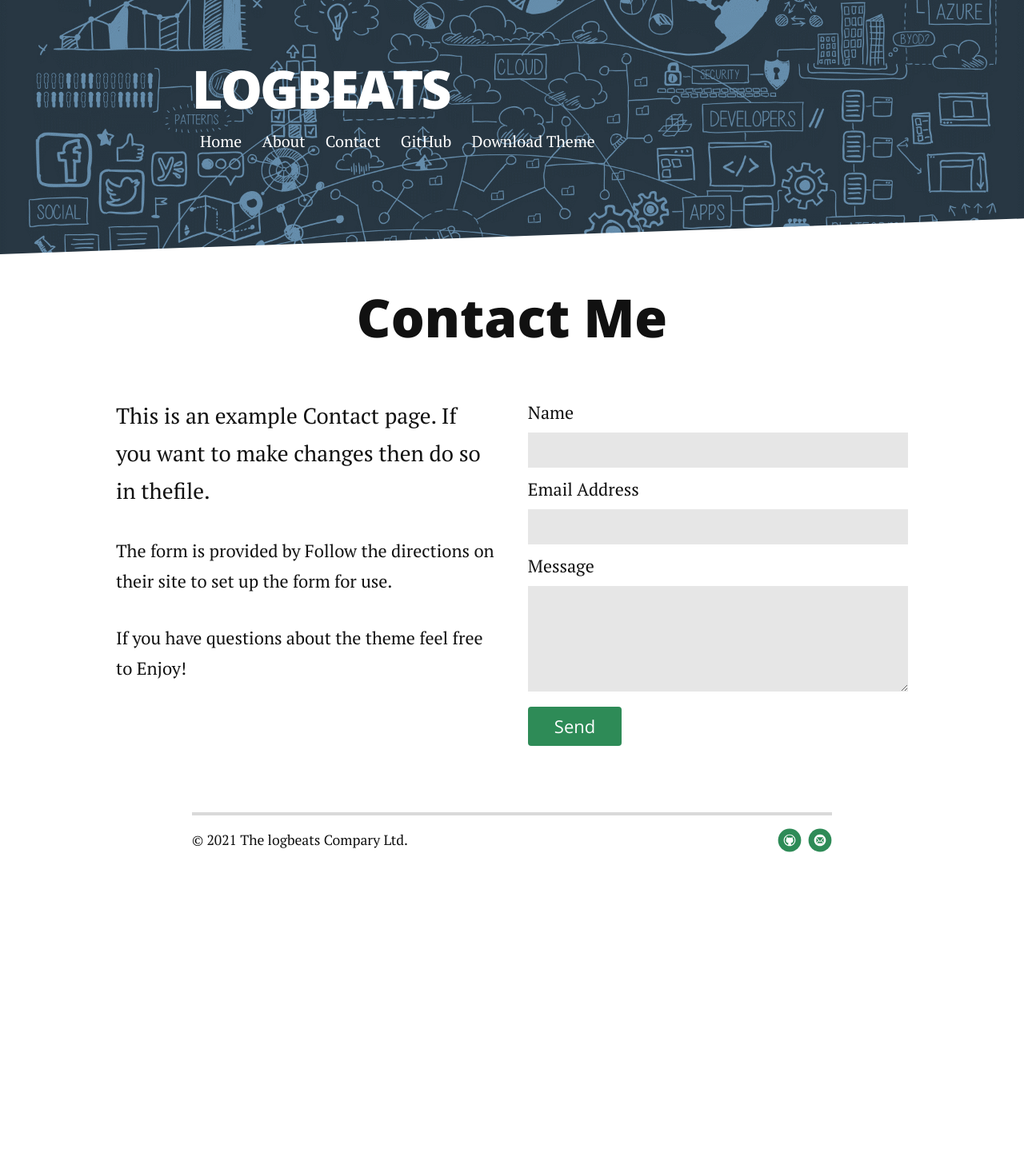
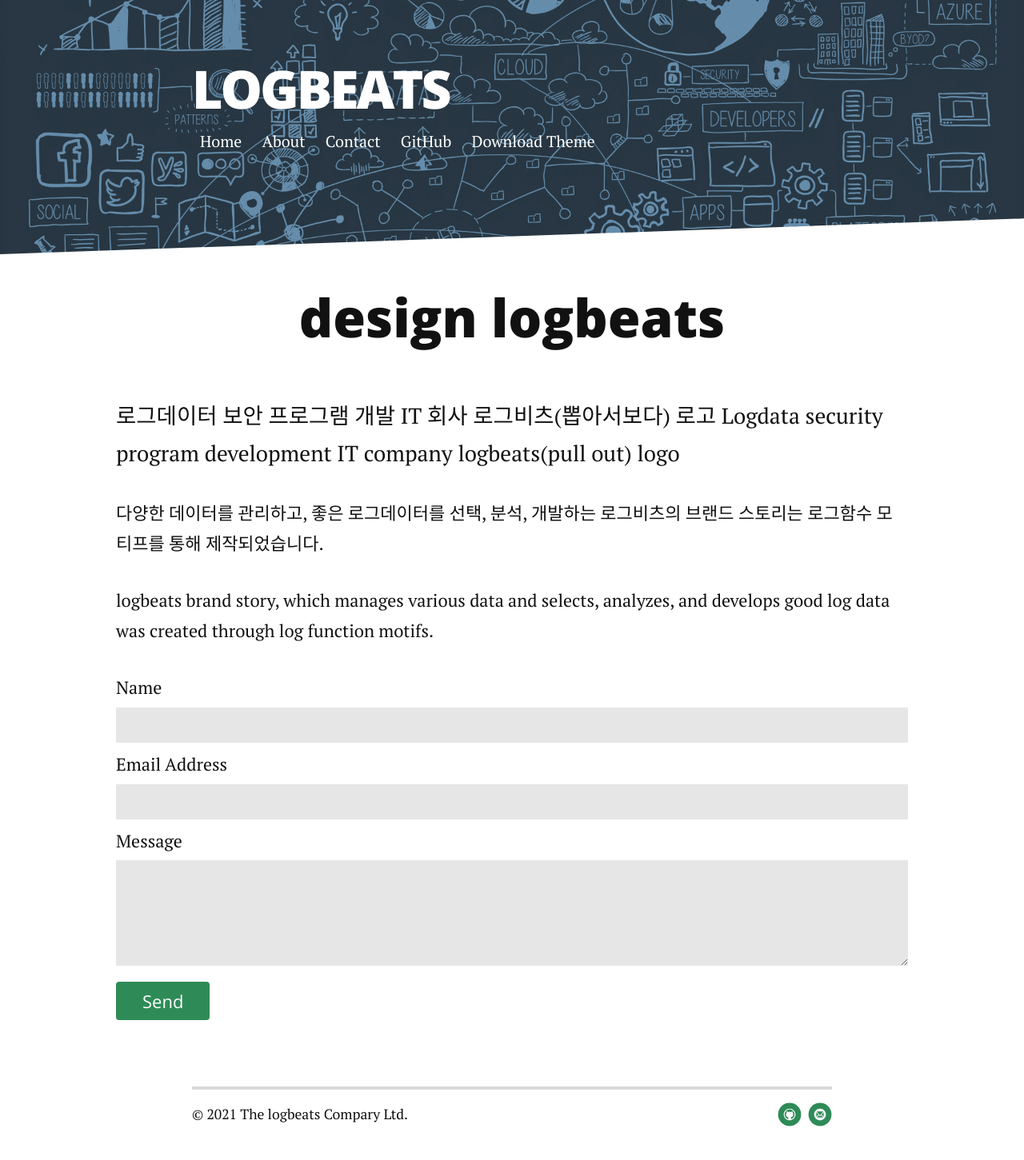
Before and after one commit to logbeats/logbeats.github.io, a Jekyll site: the page built from contact.md, in a window 1280 px wide. Shown: the whole page at 80% size. Built offline with Jekyll 4.4.1, drawn with Linux system fonts in a browser that asks for light colours; nearby versions of some CDN libraries; before the commit the page ends 1107 px from its top, so only the background shows below that.

Commit message:
updata contact

```diff
--- a/contact.md
+++ b/contact.md
@@ -1,14 +1,15 @@
 ---
 layout: default
-title: Contact logbeats
+title: design logbeats
 ---
 
-<div id="contact">
-  <h1 class="pageTitle">Contact Me</h1>
-  <div class="contactContent">
-    <p class="intro">This is an example Contact page. If you want to make changes then do so in thefile.</p>
-    <p>The form is provided by  Follow the directions on their site to set up the form for use.</p>
-    <p>If you have questions about the theme feel free to Enjoy!</p>
+<div id="design">
+  <h1 class="pageTitle">design logbeats</h1>
+  <div class="designlogbeats">
+    <p class="intro">로그데이터 보안 프로그램 개발 IT 회사 로그비츠(뽑아서보다) 로고
+     Logdata security program development IT company logbeats(pull out) logo</p>
+    <p>다양한 데이터를 관리하고, 좋은 로그데이터를 선택, 분석, 개발하는 로그비츠의 브랜드 스토리는 로그함수 모티프를 통해 제작되었습니다.</p>
+    <p>logbeats brand story, which manages various data and selects, analyzes, and develops good log data was created through log function motifs.</p>
   </div>
   <form action="http://formspree.io/your@mail.com" method="POST">
     <label for="name">Name</label>
```
